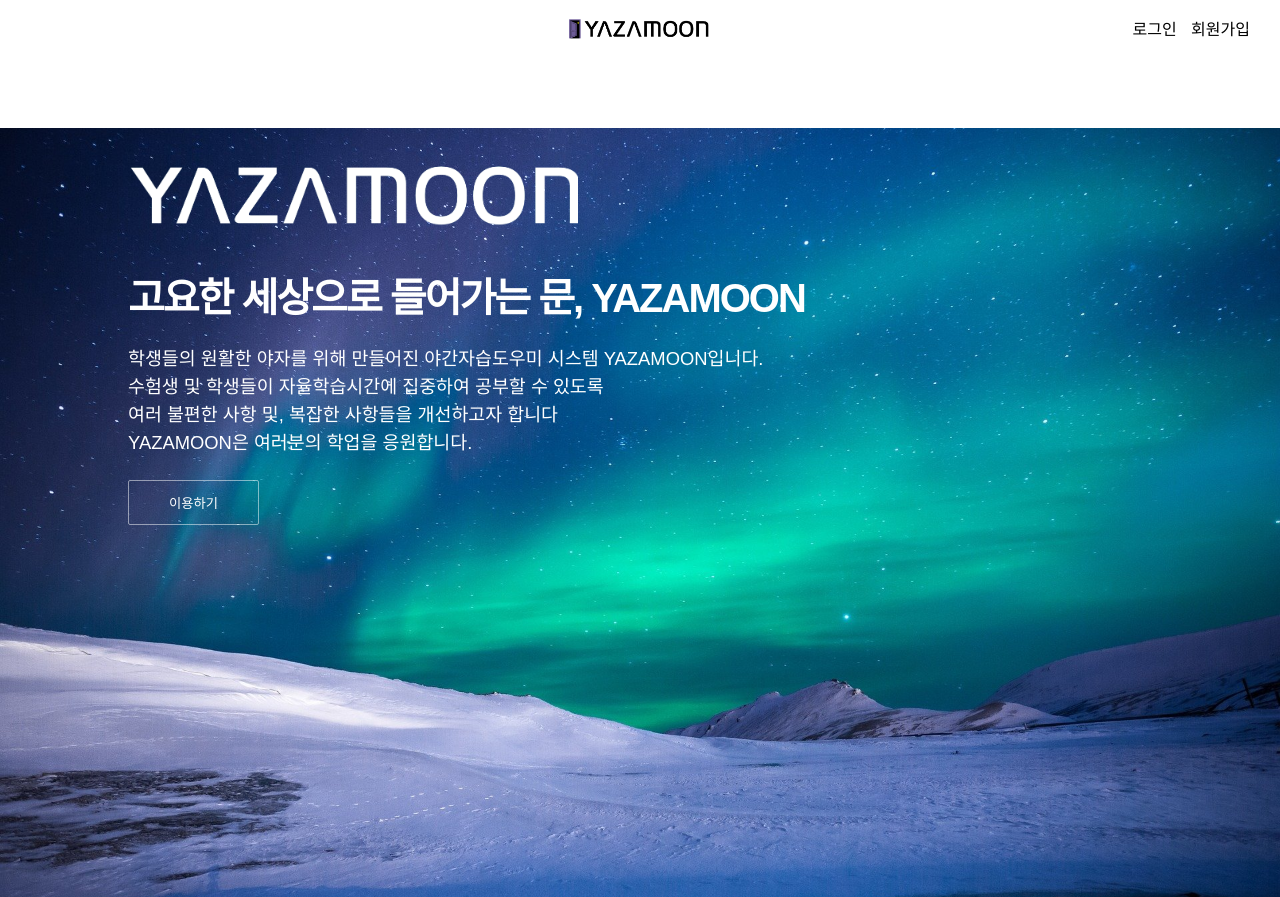
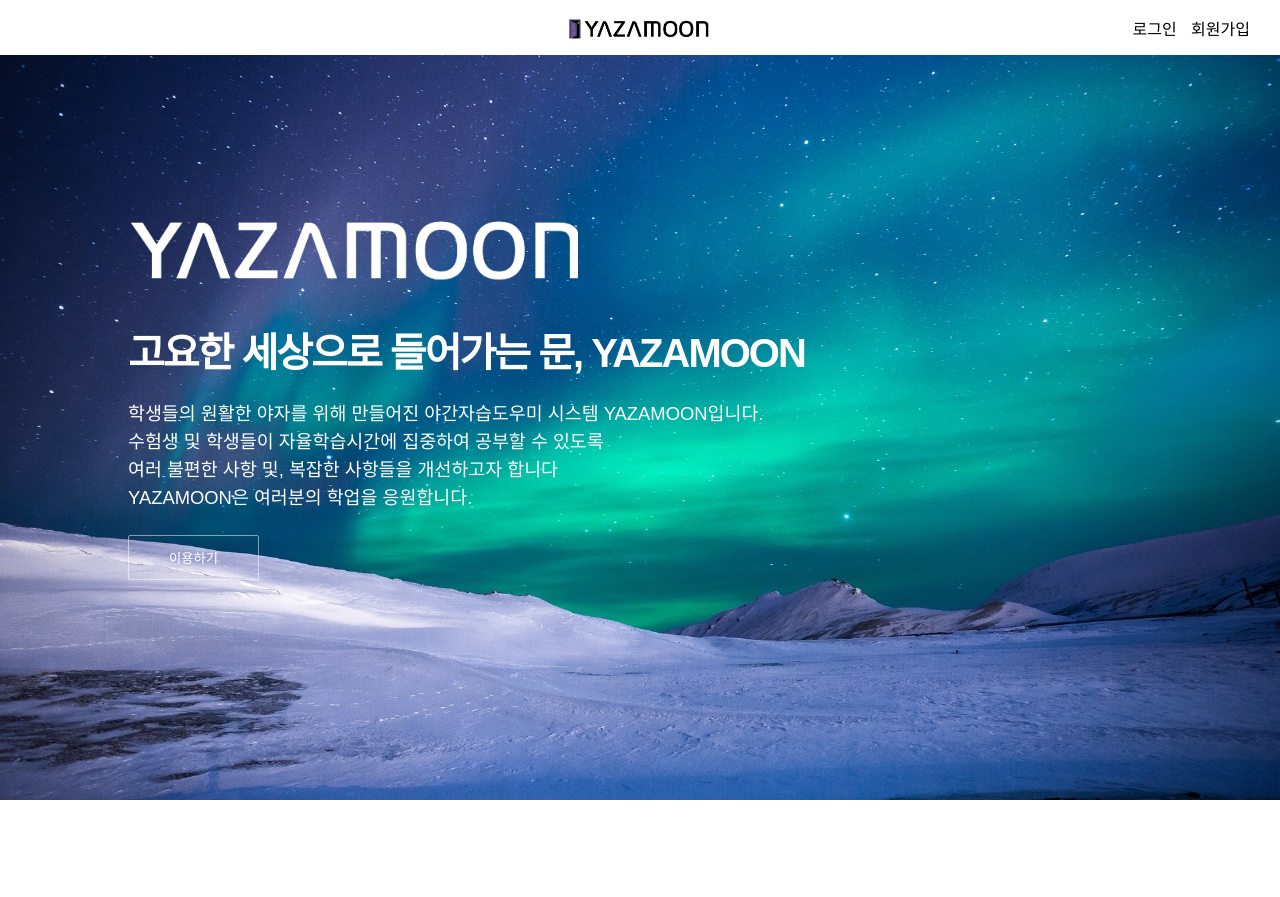
Before and after one commit to hwangseonu/Yazamoon, a Django app: page / in a window 1280 px wide. Shown: the top 897 px of the page. Run offline with Django 3.2, Linux system fonts and the light colour scheme; some libraries are stand-ins or nearby versions.

Commit message:
Resolving the problem of excessive blank space in the index page

```diff
--- a/static/css/index.css
+++ b/static/css/index.css
@@ -4,16 +4,17 @@
 
 #item-1 {
     width: 100%;
-    height: 100vh;
+    height: calc(100vh - 55px);
     background: url("/static/img/background/item-1.jpg") fixed center;
     background-size: cover;
     box-sizing: border-box;
+
 }
 
 #item-1 .description {
     color: white;
-    margin-top: 10%;
-    margin-left: 10%;
+    padding-top: 10%;
+    padding-left: 10%;
 }
 
 #item-1 .description .logo {
```
